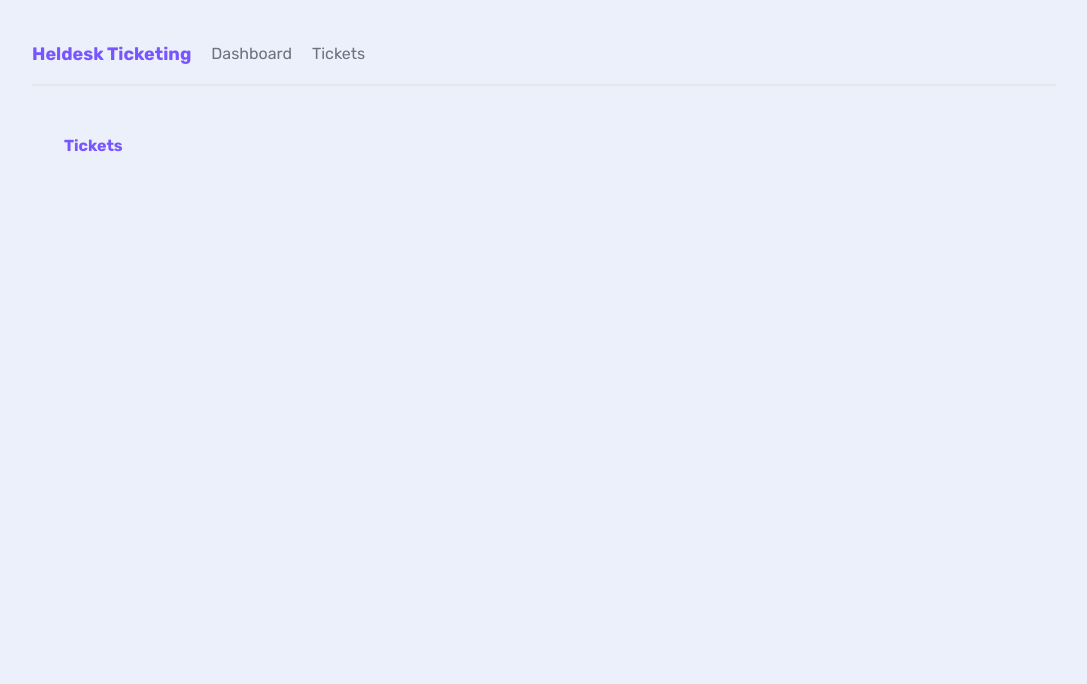
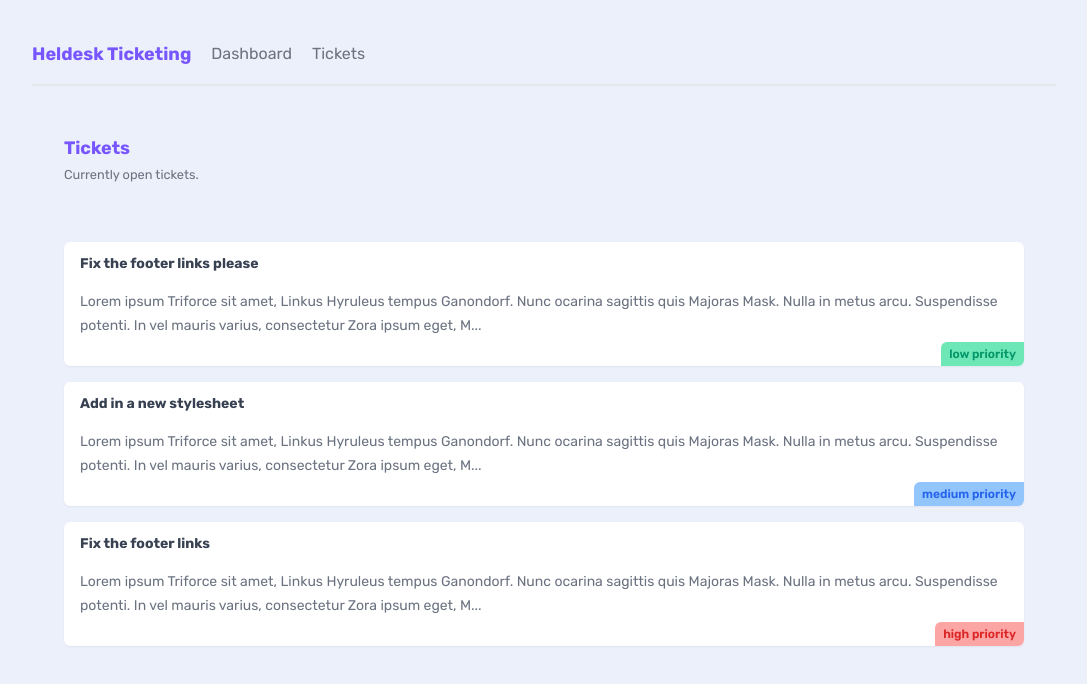
Before and after one commit to Anitasilvi/helpdesk-ticketing, a Next.js app: page /tickets in a window 1280 px wide. Shown: the top 684 px of the page, without its empty margins (96-1183 px from the left). Built offline with nearby package versions, Linux system fonts and the light colour scheme; data requests are answered from the project's data file.

Commit message:
Fetching & Revalidating Data

```diff
--- /dev/null
+++ b/_data/db.json
@@ -0,0 +1,25 @@
+{
+    "tickets": [
+      {
+        "id": "1",
+        "title": "Fix the footer links please",
+        "body": "Lorem ipsum Triforce sit amet, Linkus Hyruleus tempus Ganondorf. Nunc ocarina sagittis quis Majoras Mask. Nulla in metus arcu. Suspendisse potenti. In vel mauris varius, consectetur Zora ipsum eget, Master Sword porttitor urna. Fusce elementum urna elit, eget eleifend velit consectetur eget. Integer vel lobortis ipsum, vitae auctor Ocarina of Time. Donec sed urna dapibus, interdum magna a, eleifend magna. Curabitur tincidunt enim a neque volutpat. Phasellus auctor magna vel nunc pretium, ut volutpat justo tristique. Pellentesque cursus convallis mauris, in tempus enim tincidunt vitae.",
+        "priority": "low",
+        "user_email": "anitaferdina06@gmail.com"
+      },
+      {
+        "id": "2",
+        "title": "Add in a new stylesheet",
+        "body": "Lorem ipsum Triforce sit amet, Linkus Hyruleus tempus Ganondorf. Nunc ocarina sagittis quis Majoras Mask. Nulla in metus arcu. Suspendisse potenti. In vel mauris varius, consectetur Zora ipsum eget, Master Sword porttitor urna. Fusce elementum urna elit, eget eleifend velit consectetur eget. Integer vel lobortis ipsum, vitae auctor Ocarina of Time. Donec sed urna dapibus, interdum magna a, eleifend magna. Curabitur tincidunt enim a neque volutpat. Phasellus auctor magna vel nunc pretium, ut volutpat justo tristique. Pellentesque cursus convallis mauris, in tempus enim tincidunt vitae.",
+        "priority": "medium",
+        "user_email": "anitaferdina06@gmail.com"
+      },
+      {
+        "id": "3",
+        "title": "Fix the footer links",
+        "body": "Lorem ipsum Triforce sit amet, Linkus Hyruleus tempus Ganondorf. Nunc ocarina sagittis quis Majoras Mask. Nulla in metus arcu. Suspendisse potenti. In vel mauris varius, consectetur Zora ipsum eget, Master Sword porttitor urna. Fusce elementum urna elit, eget eleifend velit consectetur eget. Integer vel lobortis ipsum, vitae auctor Ocarina of Time. Donec sed urna dapibus, interdum magna a, eleifend magna. Curabitur tincidunt enim a neque volutpat. Phasellus auctor magna vel nunc pretium, ut volutpat justo tristique. Pellentesque cursus convallis mauris, in tempus enim tincidunt vitae.",
+        "priority": "high",
+        "user_email": "anitaferdina06@gmail.com"
+      }
+    ]
+  }
--- /dev/null
+++ b/app/tickets/TicketList.jsx
@@ -0,0 +1,30 @@
+async function getTickets(){
+    const res = await fetch("http://localhost:4000/tickets",{
+        next: {
+            revalidate: 30
+        }
+    })
+
+    return res.json()
+}
+
+export default async function TicketsList(){
+    const tickets = await getTickets()
+
+    return(
+       <>
+        {tickets.map((ticket) => (
+            <div key={ticket.id} className="card my-5">
+                <h3>{ticket.title}</h3>
+                <p>{ticket.body.slice(0, 200)}...</p>
+                <div className={`pill ${ticket.priority}`}>
+                    {ticket.priority} priority
+                </div>
+            </div>
+        ))}
+        {tickets.length === 0 && (
+            <p className="text-center">There are no open tickets</p>
+        )}
+       </>
+    )
+}
--- a/app/tickets/page.jsx
+++ b/app/tickets/page.jsx
@@ -1,7 +1,17 @@
+import TicketList from "./TicketList"
+
 export default function Tickets(){
     return(
-       <main>
-        <h2>Tickets</h2>
-       </main>
+        <main>
+        <nav>
+            <div>
+                <h2>Tickets</h2>
+                <p>
+                    <small>Currently open tickets.</small>
+                </p>
+            </div>
+        </nav>
+        <TicketList/>
+        </main>
     )
 }
```
